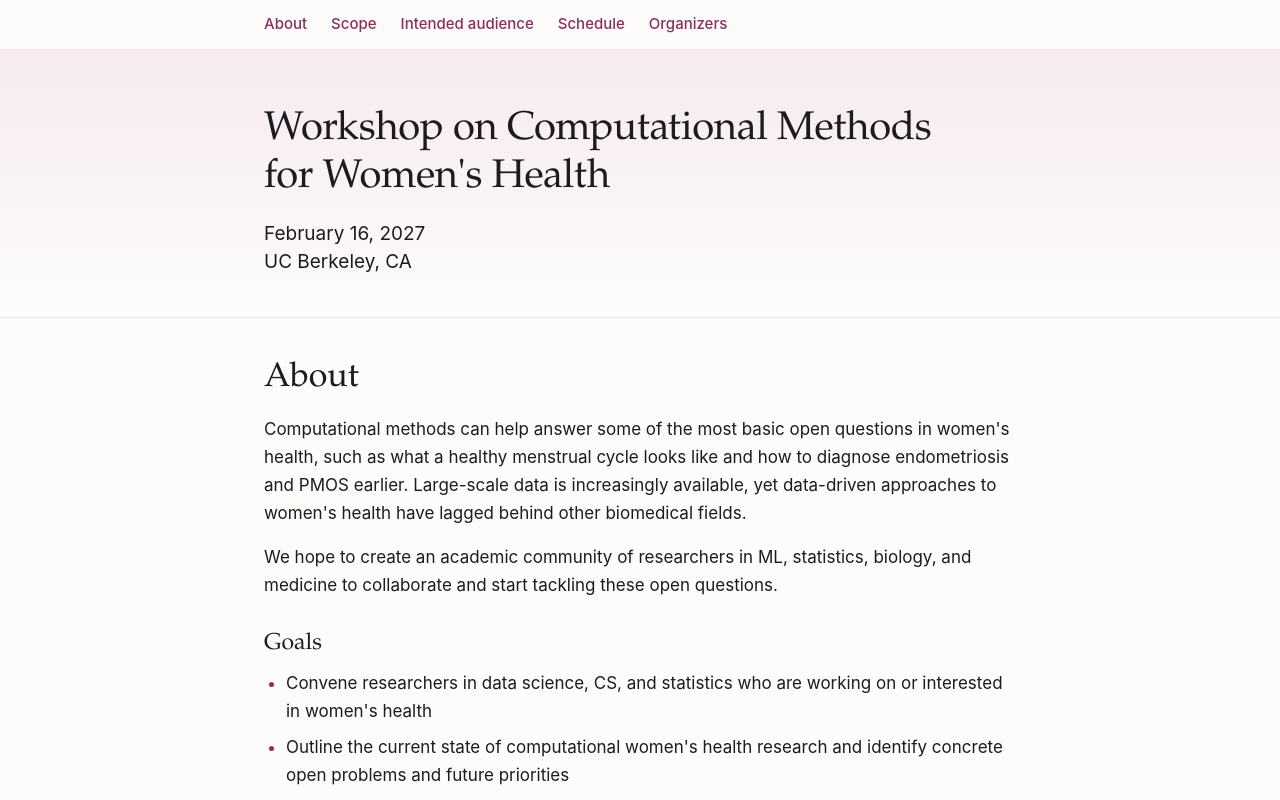
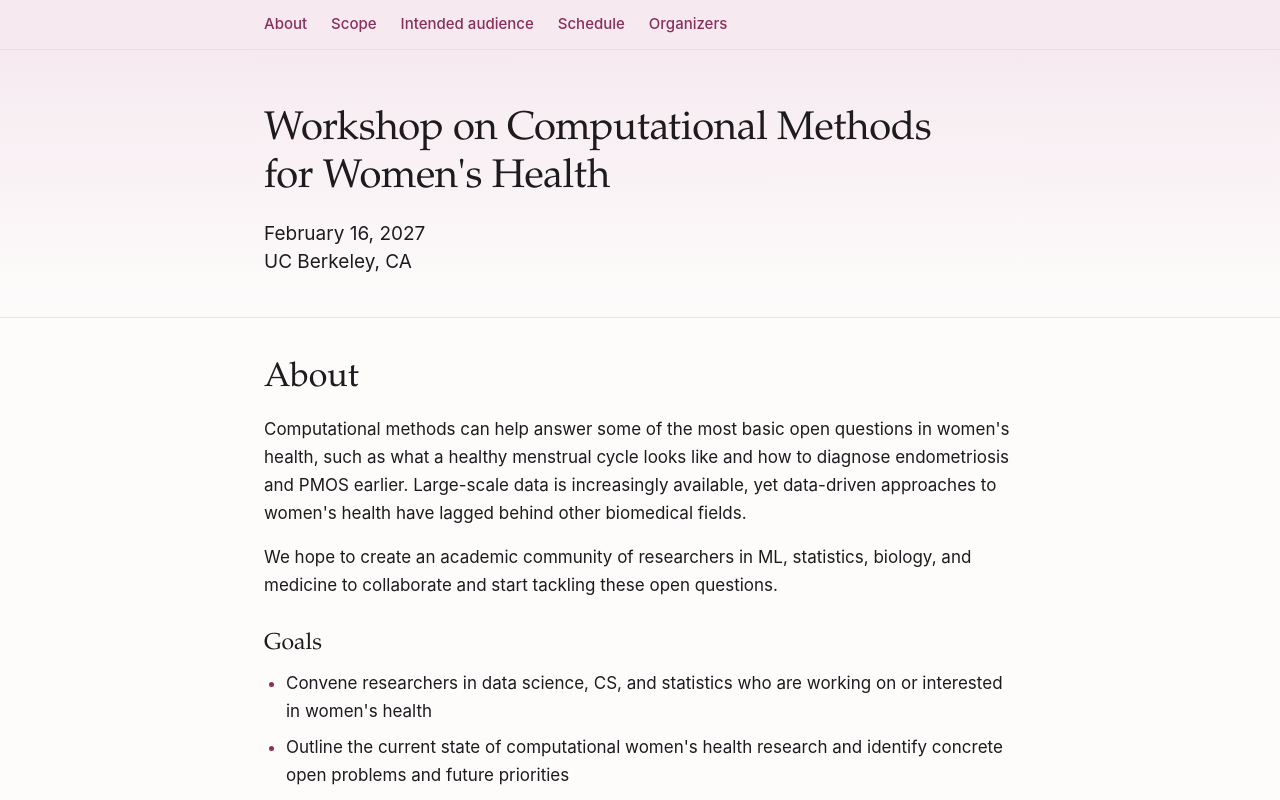
Before and after one commit to compwomenshealth/compwomenshealth.github.io, a plain HTML site: page index.html in a window 1280 px wide. Shown: the top 800 px of the page. Drawn offline with Linux system fonts and the light colour scheme.

Commit message:
Add files via upload

```diff
--- a/index.html
+++ b/index.html
@@ -10,7 +10,7 @@
   <meta property="og:url" content="https://compwomenshealth.github.io/">
   <meta property="og:type" content="website">
   <link rel="canonical" href="https://compwomenshealth.github.io/">
-  <link rel="stylesheet" href="style.css?v=7">
+  <link rel="stylesheet" href="style.css?v=8">
 </head>
 <body>
   <nav class="topbar" aria-label="Sections">
--- a/style.css
+++ b/style.css
@@ -51,10 +51,8 @@ h1 {
   position: sticky;
   top: 0;
   z-index: 10;
-  background: rgba(253, 252, 251, 0.92);
-  backdrop-filter: blur(6px);
-  -webkit-backdrop-filter: blur(6px);
-  border-bottom: 1px solid var(--rule);
+  background: var(--accent-soft);
+  border-bottom: 1px solid rgba(138, 47, 91, 0.08);
 }
 .topbar .wrapper { display: flex; flex-wrap: wrap; gap: 4px 24px; padding-top: 12px; padding-bottom: 12px; font-size: 15px; }
 .topbar a { color: var(--accent); font-weight: 500; }
```
